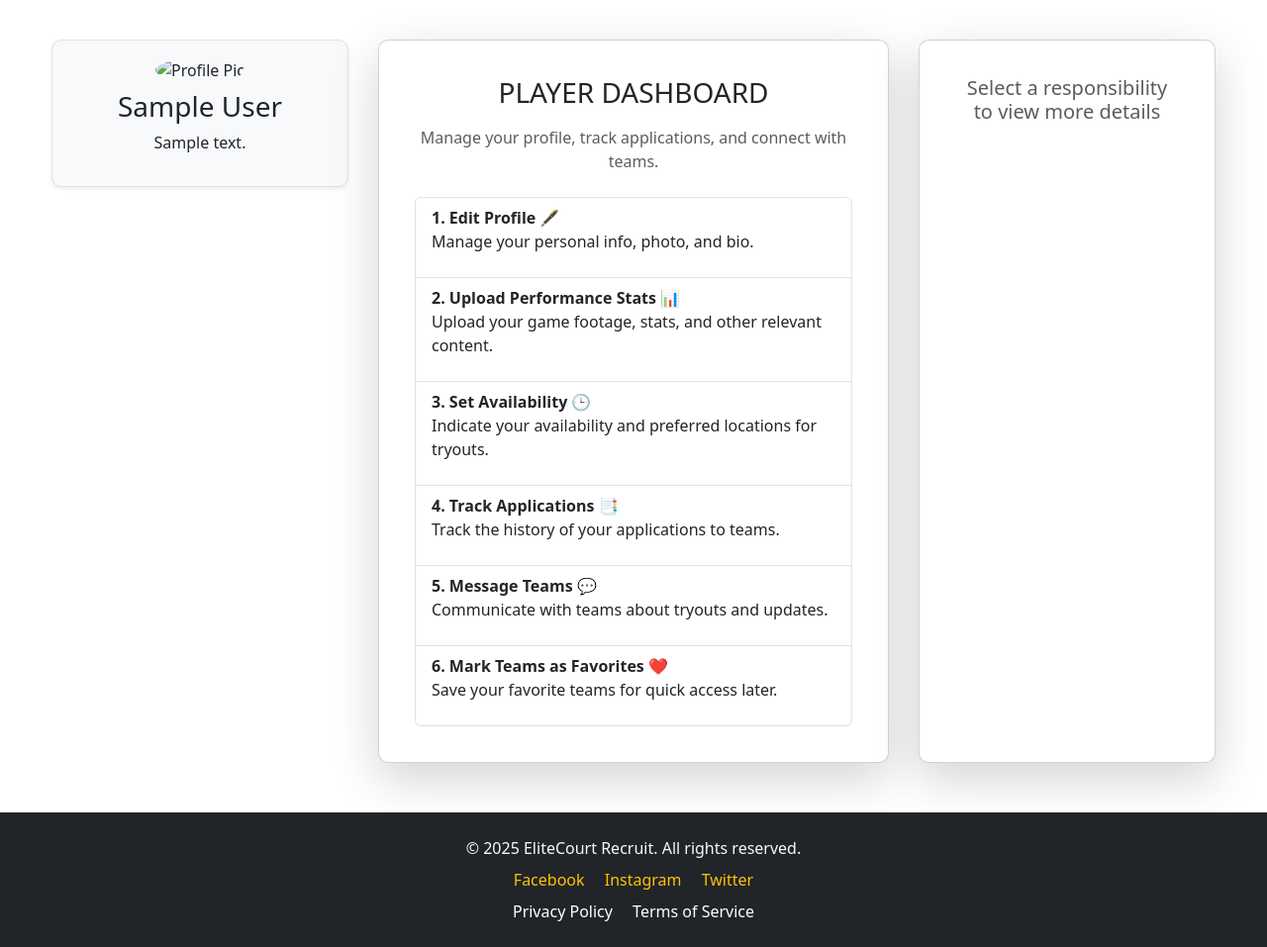
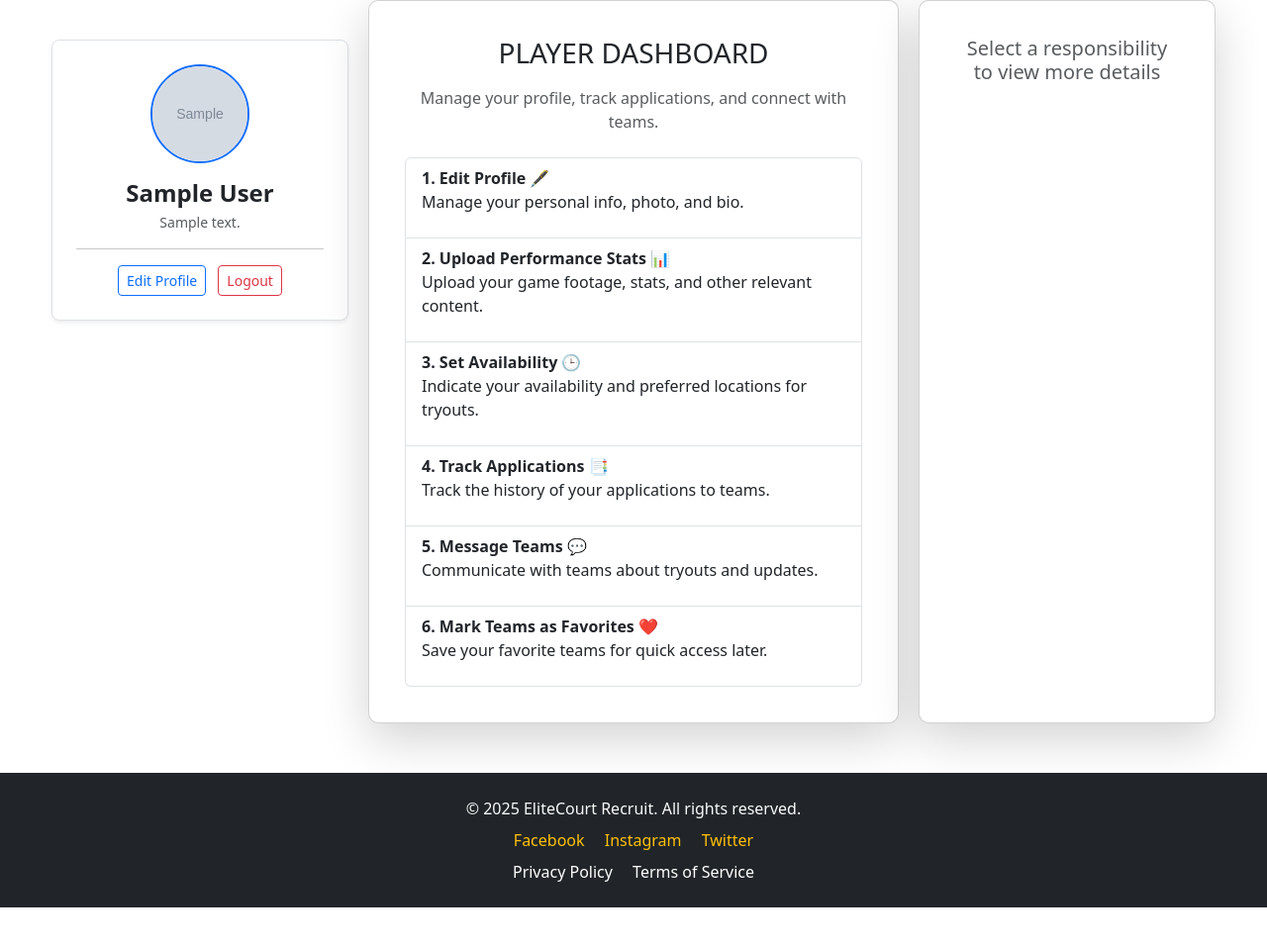
Before and after one commit to Ameeshbainsraj/SportsRecruiter, a Django app: page /home/player/ in a window 1280 px wide. Shown: the part 60-1017 px from the top of the page at 99% size. After the commit the page ends 977 px from the top, so only its background shows below. Run offline with Django 5.2, Linux system fonts and the light colour scheme; a user stored in the database is signed in; tables that the repository leaves empty hold one stand-in row (values such as "Sample post"); grey boxes marked "Sample" are stand-in pictures.

Commit message:
player feature - performance, edit profiel, and more

```diff
--- a/sportrecruiter/home/models.py
+++ b/sportrecruiter/home/models.py
@@ -1,6 +1,7 @@
 from django.db import models
 from django.contrib.auth.models import AbstractUser
-
+from django.contrib.auth.models import User
+from django.core.validators import FileExtensionValidator  # Add this impor
 class CustomUser(AbstractUser):
     ROLE_CHOICES = (
         ('ADMIN', 'Admin'),
@@ -94,3 +95,22 @@
 
     def __str__(self):
         return self.username
+
+
+
+
+
+    #--------THIS IS THE PLAYER DASHBOARD MODELS
+
+class Performance(models.Model):
+    user = models.ForeignKey('CustomUser', on_delete=models.CASCADE, null=True, blank=True)
+    video = models.FileField(upload_to='performance_videos/', null=True, blank=True,
+                           validators=[FileExtensionValidator(allowed_extensions=['mp4', 'mov', 'avi'])])
+    image = models.ImageField(upload_to='performance_images/', null=True, blank=True,
+                            validators=[FileExtensionValidator(allowed_extensions=['jpg', 'jpeg', 'png'])])
+    stats = models.FileField(upload_to='performance_stats/', null=True, blank=True,
+                            validators=[FileExtensionValidator(allowed_extensions=['pdf'])])
+    uploaded_at = models.DateTimeField(auto_now_add=True)
+
+    def __str__(self):
+        return f"Performance by {self.user.username} on {self.uploaded_at}"
--- a/sportrecruiter/home/templates/home/dashboard/player.html
+++ b/sportrecruiter/home/templates/home/dashboard/player.html
@@ -66,12 +66,27 @@
         <div class="dashboard-wrapper">
             <!-- ======================= COLUMN 1: SIDEBAR ======================= -->
             <div class="column">
-                <div class="sidebar p-3 border shadow-sm text-center">
-                    <!-- User profile details -->
-                    <img src="{{ request.user.profile_pic.url }}" alt="Profile Pic"
-                        style="width: 80px; height: 80px; border-radius: 50%;">
-                    <h3 class="mt-2">{{ request.user.get_full_name }}</h3>
-                    <p>{{ request.user.bio }}</p>
+                <div class="sidebar p-4 border rounded-3 shadow-sm bg-white text-center">
+                    <!-- User profile picture -->
+                    <div class="d-flex justify-content-center">
+                        <img src="{{ request.user.profile_picture.url }}" alt="Profile Picture"
+                            class="img-fluid rounded-circle border border-2 border-primary"
+                            style="width: 100px; height: 100px; object-fit: cover;">
+                    </div>
+
+                    <!-- User name -->
+                    <h4 class="mt-3 mb-1 fw-semibold text-dark">{{ request.user.get_full_name }}</h4>
+
+                    <!-- Bio -->
+                    <p class="text-muted small px-2">{{ request.user.bio|default:"No bio added yet." }}</p>
+
+                    <!-- Optional: Add a divider and extra buttons or links -->
+                    <hr class="my-3">
+                    <div>
+                        <a href="{% url 'update-profile' %}" class="btn btn-sm btn-outline-primary me-2">Edit Profile</a>
+                        <a href="{% url 'login' %}" class="btn btn-sm btn-outline-danger">Logout</a>
+                    </div>
+                </div>
             </div>
         </div>
 
@@ -148,37 +163,36 @@
 
             // Handling different feature cases
             switch (feature) {
+                <!-- In the edit-player-profile case section -->
 case 'edit-player-profile':
     content = `
         <h4>Edit Profile 🖋️</h4>
-        <p>Update your profile details to stay fresh and professional. Upload a picture, add your bio, contact info, and more.</p>
-        <form method="POST" enctype="multipart/form-data">
+        <p>Update your profile details to stay fresh and professional.</p>
+        <form method="POST" enctype="multipart/form-data" action="{% url 'update-profile' %}">
             {% csrf_token %}
             <div class="mb-3">
-                <label for="first-name" class="form-label">First Name</label>
-                <input type="text" class="form-control" id="first-name" name="first_name" value="{{ user.first_name }}">
+                <label class="form-label">First Name</label>
+                <input type="text" class="form-control" name="first_name" value="{{ request.user.first_name }}">
             </div>
-
             <div class="mb-3">
-                <label for="last-name" class="form-label">Last Name</label>
-                <input type="text" class="form-control" id="last-name" name="last_name" value="{{ user.last_name }}">
+                <label class="form-label">Last Name</label>
+                <input type="text" class="form-control" name="last_name" value="{{ request.user.last_name }}">
             </div>
-
             <div class="mb-3">
-                <label for="email" class="form-label">Email Address</label>
-                <input type="email" class="form-control" id="email" name="email" value="{{ user.email }}">
+                <label class="form-label">Email Address</label>
+                <input type="email" class="form-control" name="email" value="{{ request.user.email }}">
             </div>
-
             <div class="mb-3">
-                <label for="bio" class="form-label">Bio</label>
-                <textarea class="form-control" id="bio" name="bio" rows="4">{{ user.bio }}</textarea>
+                <label class="form-label">Bio</label>
+                <textarea class="form-control" name="bio" rows="4">{% if request.user.bio %}{{ request.user.bio }}{% endif %}</textarea>
             </div>
-
             <div class="mb-3">
-                <label for="profile-picture" class="form-label">Profile Picture</label>
-                <input type="file" class="form-control" id="profile-picture" name="profile_picture">
+                <label class="form-label">Profile Picture</label>
+                <input type="file" class="form-control" name="profile_picture">
+                {% if request.user.profile_picture %}
+                    <small>Current: {{ request.user.profile_picture.name }}</small>
+                {% endif %}
             </div>
-
             <button type="submit" class="btn btn-primary mt-2">Save Changes</button>
         </form>
     `;
@@ -188,25 +202,26 @@
     case 'upload-performance':
         content = `
             <h4>Upload Performance Stats 📊</h4>
-                        <p>Showcase your best performances and keep track of your progress. Upload videos, stats, and relevant documents to display your abilities.</p>
-                        <form method="POST" enctype="multipart/form-data">
+            <p>Showcase your best performances and keep track of your progress.</p>
+            <form method="POST" enctype="multipart/form-data" action="{% url 'upload-performance' %}">
                 {% csrf_token %}
                 <div class="mb-3">
-                                <label for="video-upload" class="form-label">Upload Game/Training Video</label>
-                                <input type="file" class="form-control" id="video-upload" name="video" accept="video/*">
+                    <label class="form-label">Game/Training Video</label>
+                    <input type="file" class="form-control" name="video" accept="video/*">
                 </div>
                 <div class="mb-3">
-                                <label for="image-upload" class="form-label">Upload Performance Image</label>
-                                <input type="file" class="form-control" id="image-upload" name="image" accept="image/*">
+                    <label class="form-label">Performance Image</label>
+                    <input type="file" class="form-control" name="image" accept="image/*">
                 </div>
                 <div class="mb-3">
-                                <label for="stats-upload" class="form-label">Upload Performance Stats (PDF)</label>
-                                <input type="file" class="form-control" id="stats-upload" name="stats" accept="application/pdf">
+                    <label class="form-label">Performance Stats (PDF)</label>
+                    <input type="file" class="form-control" name="stats" accept="application/pdf">
                 </div>
                 <button type="submit" class="btn btn-primary mt-2">Upload</button>
             </form>
         `;
         break;
+
 
                 case 'set-availability':
                     content = `
--- a/sportrecruiter/home/templates/home/index.html
+++ b/sportrecruiter/home/templates/home/index.html
@@ -28,6 +28,8 @@
         <div class="auth-buttons d-flex align-items-center">
             <!-- Login and Signup Links -->
             <a href="{% url 'login' %}" class="btn btn-outline-light me-2">Login</a>
+            <a href="{% url 'signup-view' %}" class="btn btn-outline-light me-2">Signup</a>
+            <a href="{% url 'admin' %}" class="btn btn-outline-light me-2">ADMIN</a>
 
 
         </div>
--- a/sportrecruiter/home/urls.py
+++ b/sportrecruiter/home/urls.py
@@ -1,6 +1,6 @@
 # home/urls.py
 from django.urls import path
-from.views import login_view,admin_dashboard_main,team_dashboard_main,player_dashboard_main, homepage, team_profile_view,schedule_tryouts,view_tryouts, signup_view,signup_view_main,register_view
+from.views import login_view,admin_dashboard_main,team_dashboard_main,player_dashboard_main, homepage, team_profile_view,schedule_tryouts,view_tryouts, signup_view,signup_view_main,register_view, upload_performance,update_profile
 urlpatterns = [
     path('home', homepage, name='home'),
     path('login/', login_view, name='login'),
@@ -13,5 +13,7 @@
     path('schedule-tryouts/', schedule_tryouts, name='schedule-tryouts'),
     path('view-tryouts/', view_tryouts, name='view-tryouts'),
     path('register/', register_view, name='register'),
+    path('player/performance/', upload_performance, name='upload-performance'),
+    path('player/profile/', update_profile, name='update-profile'),
 
 ]
--- a/sportrecruiter/home/views.py
+++ b/sportrecruiter/home/views.py
@@ -257,30 +257,44 @@
 
 from .models import CustomUser
 from .forms import EditProfileForm
+@login_required
 def update_profile(request):
-    user = CustomUser.objects.get(id=request.user.id)  # Assuming the user is logged in
+    user = request.user
+    if request.method == "POST":
+        form = EditProfileForm(request.POST, request.FILES, instance=user)
+        if form.is_valid():
+            form.save()
+            messages.success(request, "Profile updated successfully!")
+            return redirect('player')
+        else:
+            messages.error(request, "Please correct the errors below.")
 
-    if request.method == "POST":
-        # Check if data is received correctly
-        print(request.POST)  # Print out form data
+    return redirect('player')
 
-        # Get data from form and bind it to the instance of the current user
-        user.first_name = request.POST['first_name']
-        user.last_name = request.POST['last_name']
-        user.email = request.POST['email']
-        user.bio = request.POST['bio']
 
-        # Handle Profile Picture Update
-        if request.FILES.get('profile_picture'):
-            user.profile_picture = request.FILES['profile_picture']
 
-        # Save changes
-        try:
-            user.save()
-            print("User data saved successfully!")
-        except Exception as e:
-            print(f"Error saving user: {e}")
 
-        return redirect('player')  # Redirect to profile view page or another page
 
-    return render(request, 'home/dashboard/player.html')  # Your profile edit template
+#----- update performance-----
+
+from django.shortcuts import render, redirect
+from django.contrib.auth.decorators import login_required
+from .models import Performance
+from .forms import PerformanceForm
+
+@login_required
+def upload_performance(request):
+    if request.method == 'POST':
+        form = PerformanceForm(request.POST, request.FILES)
+        if form.is_valid():
+            performance = form.save(commit=False)
+            performance.user = request.user
+            performance.save()
+            messages.success(request, "Performance uploaded successfully!")
+            return redirect('player')
+        else:
+            messages.error(request, "Please correct the errors below.")
+    else:
+        form = PerformanceForm()
+
+    return render(request, 'home/dashboard/player.html', {'performance_form': form})
```
Also changed, not shown: sportrecruiter/home/forms.py (+13 -1 lines), sportrecruiter/home/migrations/0004_performance.py (added), sportrecruiter/home/migrations/0005_remove_performance_user.py (added), sportrecruiter/home/migrations/0006_performance_user_alter_performance_image_and_more.py (added), sportrecruiter/media/performance_images/pngwing.com_1.png (added), sportrecruiter/media/profile_pics/kobe.png (added), sportrecruiter/media/profile_pics/kobe_Sk0waWU.png (added), 2 other files. Lines whose indentation alone changed are shown as unchanged.
